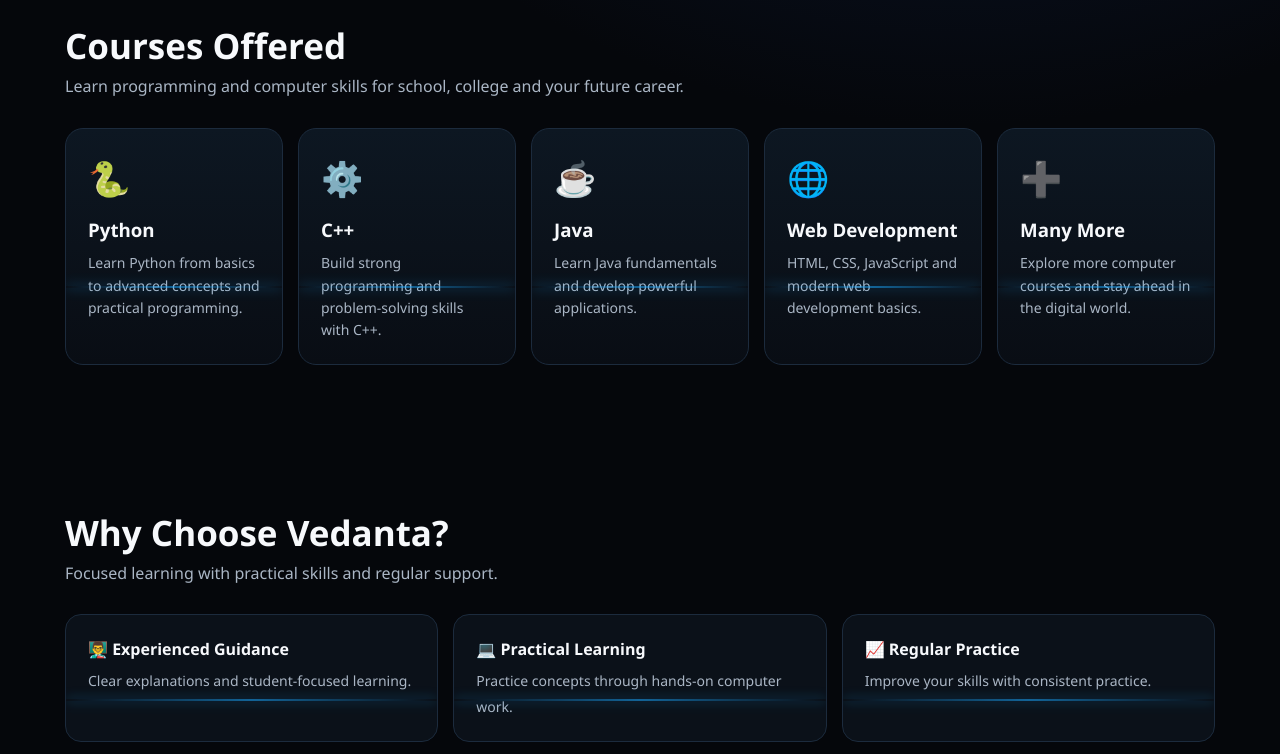
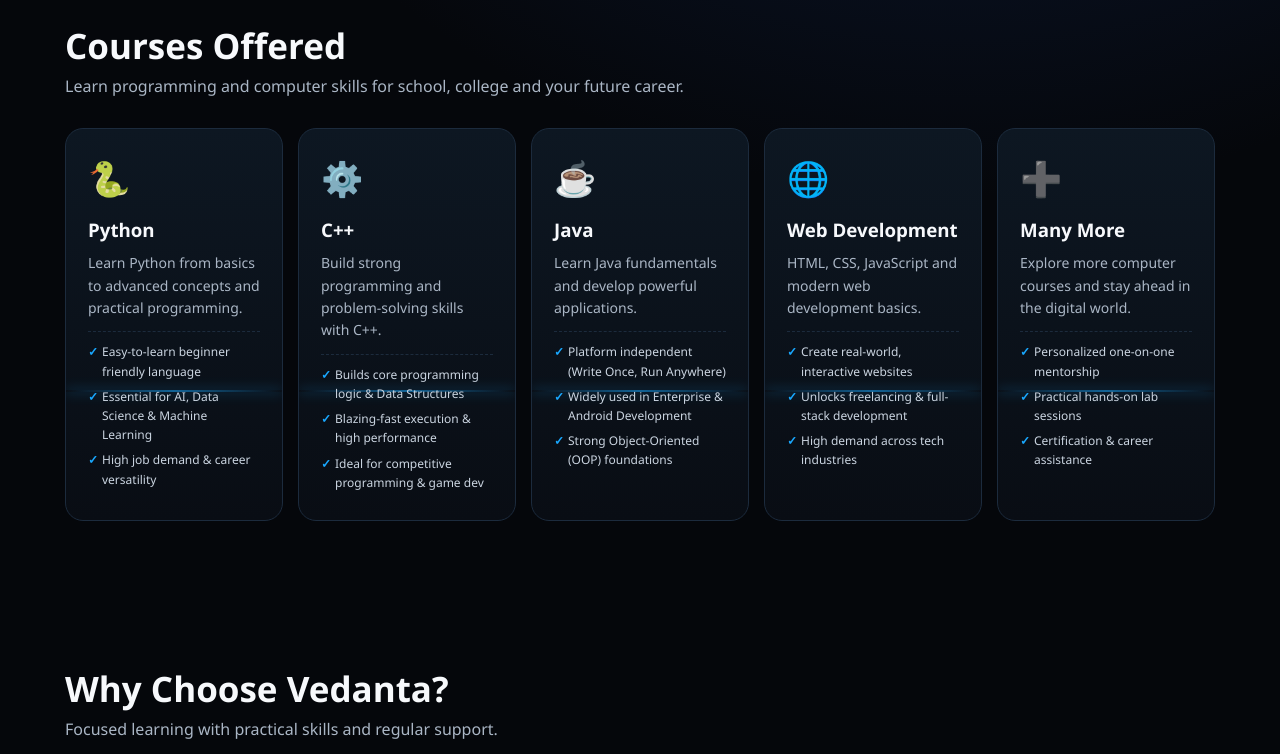
Before and after one commit to adityaraj9304478928-lab/vedanta-computer-center, a plain HTML site: page index.html in a window 1280 px wide. Shown: the part 980-1734 px from the top of the page. Drawn offline with Linux system fonts and the light colour scheme.

Commit message:
Update index.html

```diff
--- a/index.html
+++ b/index.html
@@ -15,7 +15,7 @@
 .nav{height:72px;display:flex;align-items:center;justify-content:space-between}
 .logo{font-size:20px;font-weight:900;letter-spacing:.5px}.logo span{color:var(--gold)}
 .links{display:flex;gap:24px;font-size:14px;color:#dce5ef}.links a:hover{color:var(--blue)}
-.btn{display:inline-block;padding:12px 20px;border-radius:10px;font-weight:800;background:linear-gradient(135deg,var(--blue),#1769dc);color:white}
+.btn{display:inline-block;padding:12px 20px;border-radius:10px;font-weight:800;background:linear-gradient(135deg,var(--blue),#1769dc);color:white;text-decoration:none}
 .hero{padding:85px 0 55px}.hero-grid{display:grid;grid-template-columns:1fr .8fr;gap:45px;align-items:center}
 .badge{display:inline-block;border:1px solid #23628d;background:#081522;color:var(--blue);padding:7px 13px;border-radius:999px;font-weight:800;font-size:13px}
 h1{font-size:clamp(42px,7vw,78px);line-height:1;margin:18px 0}
@@ -27,14 +27,20 @@
 .stat{background:var(--card);border:1px solid var(--line);border-radius:14px;padding:17px;text-align:center}.stat b{display:block;color:var(--gold);font-size:20px}.stat small{color:var(--muted)}
 section{padding:70px 0}.heading{margin-bottom:28px}.heading h2{font-size:35px}.heading p{color:var(--muted)}
 .courses{display:grid;grid-template-columns:repeat(5,1fr);gap:15px}
-.card{padding:22px;background:linear-gradient(180deg,#0d1722,#090d14);border:1px solid var(--line);border-radius:18px;transition:.2s}
+.card{padding:22px;background:linear-gradient(180deg,#0d1722,#090d14);border:1px solid var(--line);border-radius:18px;transition:.2s;display:flex;flex-direction:column}
 .card:hover{transform:translateY(-5px);border-color:#246b9b}.icon{font-size:34px}.card h3{margin:10px 0 7px}.card p{font-size:14px;color:var(--muted)}
+.advantages-list{margin-top:12px;padding-top:10px;border-top:1px dashed var(--line);list-style:none}
+.advantages-list li{font-size:12px;color:#cbd5e1;margin-bottom:6px;position:relative;padding-left:14px}
+.advantages-list li::before{content:"✓";position:absolute;left:0;color:var(--blue);font-weight:bold}
 .features{display:grid;grid-template-columns:repeat(3,1fr);gap:15px}
 .feature{padding:22px;background:#0b1119;border:1px solid var(--line);border-radius:16px}.feature b{display:block;margin-bottom:5px}.feature span{color:var(--muted);font-size:14px}
 .contact{background:linear-gradient(135deg,#0b1d2d,#0d1118);border:1px solid #24415a;border-radius:22px;padding:35px}
 .contact-grid{display:grid;grid-template-columns:1fr 1fr;gap:15px;margin-top:25px}
 .info{padding:20px;background:#050a10;border:1px solid var(--line);border-radius:14px}.info small{color:var(--gold);display:block}.info b{font-size:17px}
+.info a{color:inherit;text-decoration:none}
+.info a:hover{color:var(--blue)}
 footer{border-top:1px solid var(--line);text-align:center;padding:25px;color:var(--muted)}
+@media(max-width:1100px){.courses{grid-template-columns:repeat(3,1fr)}}
 @media(max-width:900px){.hero-grid{grid-template-columns:1fr}.courses{grid-template-columns:repeat(2,1fr)}.features{grid-template-columns:1fr 1fr}.links{display:none}}
 @media(max-width:550px){.stats{grid-template-columns:1fr 1fr}.courses,.features,.contact-grid{grid-template-columns:1fr}section{padding:50px 0}}
 
@@ -93,7 +99,6 @@
 .holo{position:relative}
 .holo::after{content:"SYSTEM ONLINE";position:absolute;top:10px;right:12px;color:#49e5ff;font-size:9px;letter-spacing:1px;opacity:.75}
 @media(max-width:700px){body{cursor:auto}#cursorGlow,#cursorDot{display:none}}
-
 </style>
 </head>
 <body>
@@ -139,11 +144,61 @@
 <section id="courses" class="reveal"><div class="container">
   <div class="heading"><h2>Courses Offered</h2><p>Learn programming and computer skills for school, college and your future career.</p></div>
   <div class="courses">
-    <div class="card tilt"><div class="scanline"></div><div class="icon">🐍</div><h3>Python</h3><p>Learn Python from basics to advanced concepts and practical programming.</p></div>
-    <div class="card tilt"><div class="scanline"></div><div class="icon">⚙️</div><h3>C++</h3><p>Build strong programming and problem-solving skills with C++.</p></div>
-    <div class="card tilt"><div class="scanline"></div><div class="icon">☕</div><h3>Java</h3><p>Learn Java fundamentals and develop powerful applications.</p></div>
-    <div class="card tilt"><div class="scanline"></div><div class="icon">🌐</div><h3>Web Development</h3><p>HTML, CSS, JavaScript and modern web development basics.</p></div>
-    <div class="card tilt"><div class="scanline"></div><div class="icon">➕</div><h3>Many More</h3><p>Explore more computer courses and stay ahead in the digital world.</p></div>
+    <div class="card tilt">
+      <div class="scanline"></div>
+      <div class="icon">🐍</div>
+      <h3>Python</h3>
+      <p>Learn Python from basics to advanced concepts and practical programming.</p>
+      <ul class="advantages-list">
+        <li>Easy-to-learn beginner friendly language</li>
+        <li>Essential for AI, Data Science & Machine Learning</li>
+        <li>High job demand & career versatility</li>
+      </ul>
+    </div>
+    <div class="card tilt">
+      <div class="scanline"></div>
+      <div class="icon">⚙️</div>
+      <h3>C++</h3>
+      <p>Build strong programming and problem-solving skills with C++.</p>
+      <ul class="advantages-list">
+        <li>Builds core programming logic & Data Structures</li>
+        <li>Blazing-fast execution & high performance</li>
+        <li>Ideal for competitive programming & game dev</li>
+      </ul>
+    </div>
+    <div class="card tilt">
+      <div class="scanline"></div>
+      <div class="icon">☕</div>
+      <h3>Java</h3>
+      <p>Learn Java fundamentals and develop powerful applications.</p>
+      <ul class="advantages-list">
+        <li>Platform independent (Write Once, Run Anywhere)</li>
+        <li>Widely used in Enterprise & Android Development</li>
+        <li>Strong Object-Oriented (OOP) foundations</li>
+      </ul>
+    </div>
+    <div class="card tilt">
+      <div class="scanline"></div>
+      <div class="icon">🌐</div>
+      <h3>Web Development</h3>
+      <p>HTML, CSS, JavaScript and modern web development basics.</p>
+      <ul class="advantages-list">
+        <li>Create real-world, interactive websites</li>
+        <li>Unlocks freelancing & full-stack development</li>
+        <li>High demand across tech industries</li>
+      </ul>
+    </div>
+    <div class="card tilt">
+      <div class="scanline"></div>
+      <div class="icon">➕</div>
+      <h3>Many More</h3>
+      <p>Explore more computer courses and stay ahead in the digital world.</p>
+      <ul class="advantages-list">
+        <li>Personalized one-on-one mentorship</li>
+        <li>Practical hands-on lab sessions</li>
+        <li>Certification & career assistance</li>
+      </ul>
+    </div>
   </div>
 </div></section>
 
@@ -163,9 +218,12 @@
   <div class="heading"><h2>Start Learning Today</h2><p>Admissions open for 2026–27. Contact Vedanta Computer Center for course details.</p></div>
   <div class="contact-grid">
     <div class="info"><small>📍 ADDRESS</small><b>MADHOPUR ANANT, SHEOHAR</b></div>
-    <div class="info"><small>📞 CONTACT US</small><b>Visit the center for admission & course enquiries.</b></div>
+    <div class="info"><small>📞 CONTACT US</small><b><a href="tel:+919006289994">+91 90062 89994</a></b><br><span style="font-size:13px;color:var(--muted)">Call/WhatsApp for admission & course enquiries.</span></div>
   </div>
-  <div class="actions"><a class="btn" href="https://www.google.com/maps/search/?api=1&query=Madhopur+Anant+Sheohar" target="_blank">Open Location ↗</a></div>
+  <div class="actions">
+    <a class="btn" href="tel:+919006289994">Call Now 📞</a>
+    <a class="btn outline" href="https://www.google.com/maps/search/?api=1&query=Madhopur+Anant+Sheohar" target="_blank">Open Location ↗</a>
+  </div>
 </div></div></section>
 
 <footer>© 2026 Vedanta Computer Center • Madhopur Anant, Sheohar • Your Success, Our Mission</footer>
```
